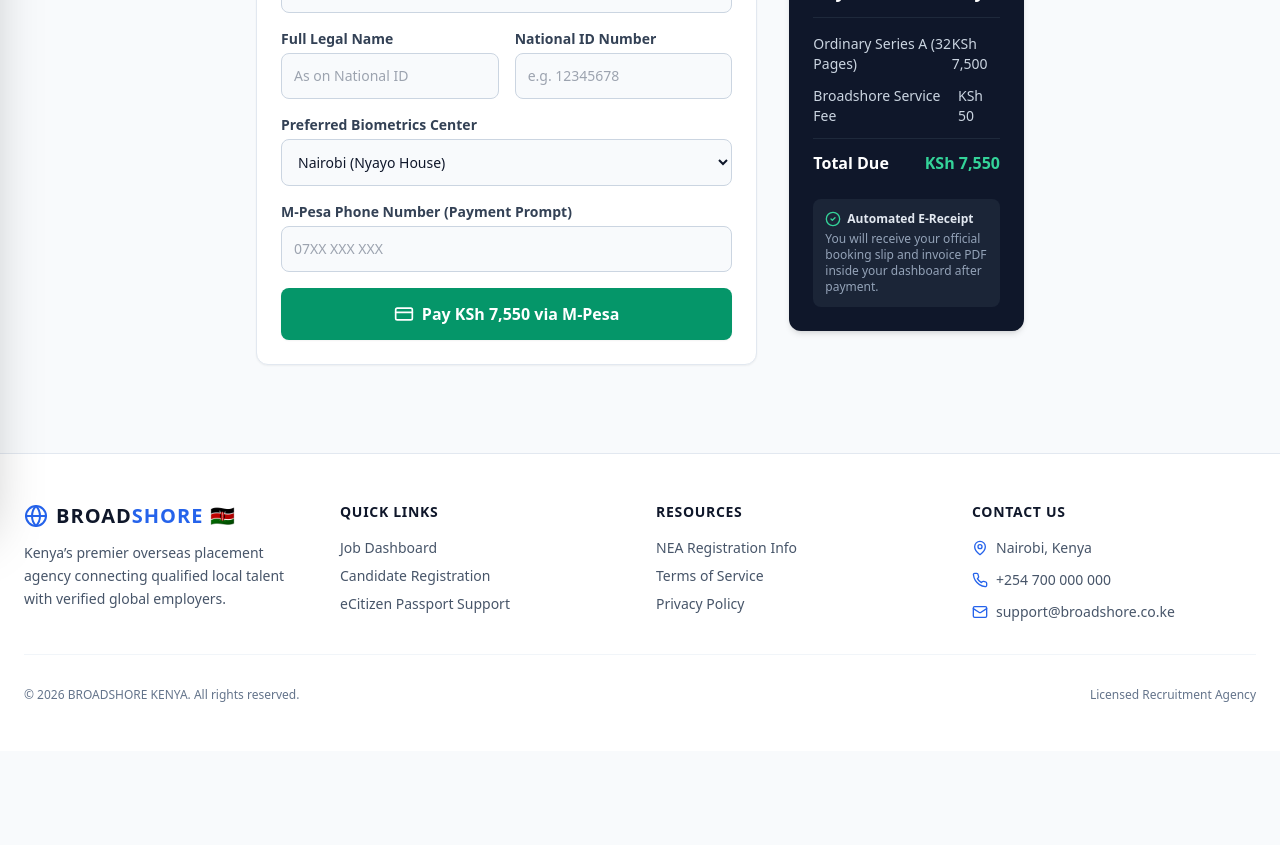
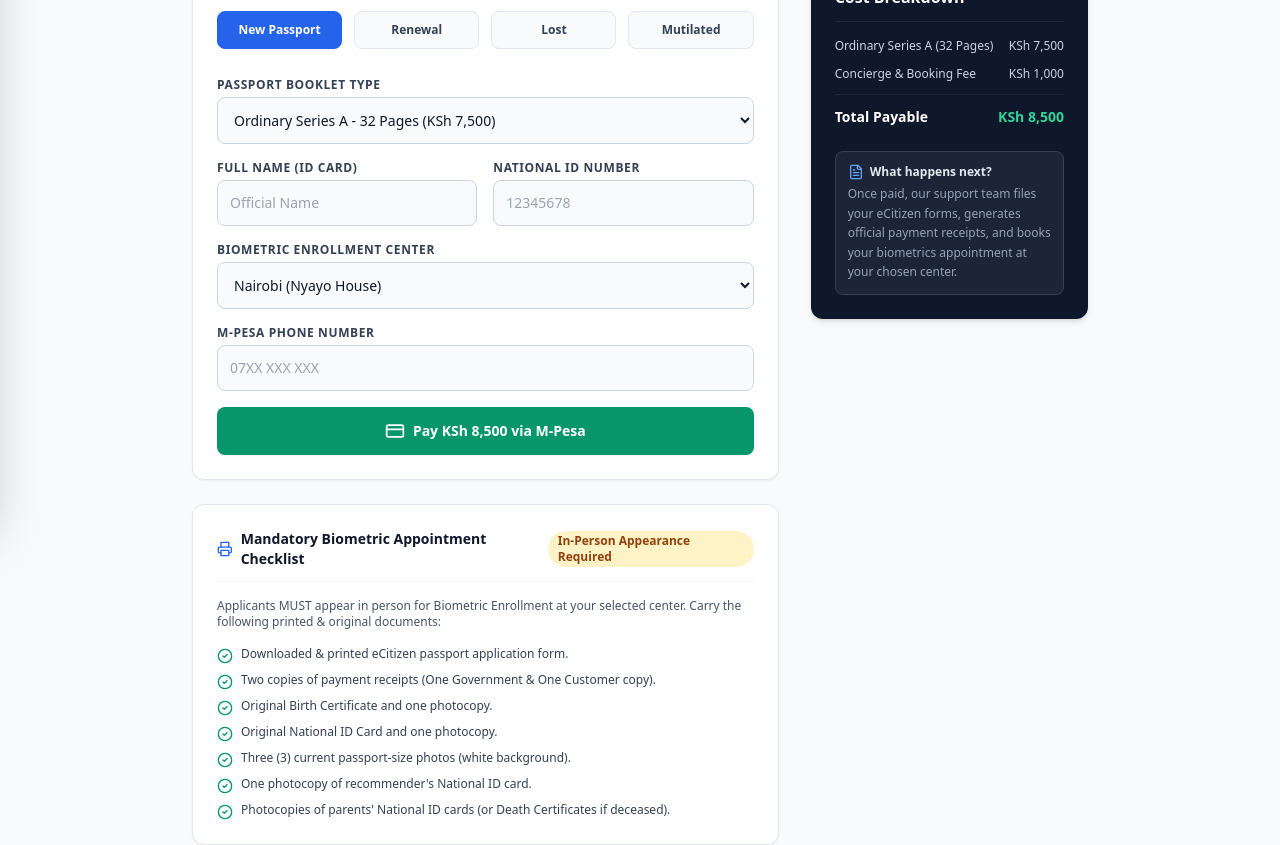
Before and after one commit to protichenoch1/broadshoree, a Next.js app: page /passport in a window 1280 px wide. Shown: the part 280-1125 px from the top of the page. Before the commit the page ends 1031 px from the top, so only its background shows below. Built offline with nearby package versions, Linux system fonts and the light colour scheme.

Commit message:
Adjust passport fees and enhance UI text
Updated service fees for passport types and improved UI text for clarity.

```diff
--- a/app/passport/page.js
+++ b/app/passport/page.js
@@ -1,70 +1,98 @@
 'use client';
+
 import { useState } from 'react';
-import { ShieldCheck, CreditCard, FileText, CheckCircle2 } from 'lucide-react';
+import { ShieldCheck, CreditCard, FileText, CheckCircle2, AlertTriangle, Printer } from 'lucide-react';
 
 export default function PassportPage() {
+  const [applicationType, setApplicationType] = useState('new');
   const [passportType, setPassportType] = useState('series_a');
   const [phoneNumber, setPhoneNumber] = useState('');
   const [loading, setLoading] = useState(false);
 
+  // Broadshore concierge package pricing
   const fees = {
-    series_a: { name: 'Ordinary Series A (32 Pages)', officialFee: 7500, serviceFee: 50 },
-    series_b: { name: 'Ordinary Series B (48 Pages)', officialFee: 9500, serviceFee: 50 },
-    series_c: { name: 'Ordinary Series C (64 Pages)', officialFee: 12500, serviceFee: 50 },
+    series_a: { name: 'Ordinary Series A (32 Pages)', officialFee: 7500, serviceFee: 1000 },
+    series_b: { name: 'Ordinary Series B (48 Pages)', officialFee: 9500, serviceFee: 1000 },
+    series_c: { name: 'Ordinary Series C (64 Pages)', officialFee: 12500, serviceFee: 1000 },
   };
 
-  const selected = fees[passportType];
-  const totalAmount = selected.officialFee + selected.serviceFee;
+  const selectedFee = fees[passportType];
+  const totalAmount = selectedFee.officialFee + selectedFee.serviceFee;
 
   const handlePayment = (e) => {
     e.preventDefault();
     setLoading(true);
 
-    // Simulated M-Pesa STK Push Trigger
     setTimeout(() => {
       setLoading(false);
-      alert(`M-Pesa payment prompt sent to ${phoneNumber} for KSh ${totalAmount.toLocaleString()}. Enter your PIN to complete application.`);
+      alert(`M-Pesa STK Push sent to ${phoneNumber} for KSh ${totalAmount.toLocaleString()}. Enter your PIN to complete application assistance.`);
     }, 1500);
   };
 
   return (
-    <div className="max-w-3xl mx-auto space-y-6">
+    <div className="max-w-4xl mx-auto space-y-8">
       <div>
-        <h1 className="text-2xl md:text-3xl font-bold text-slate-900">Apply for Kenyan Passport</h1>
-        <p className="text-slate-600 text-sm mt-1">Direct eCitizen application assistance & expedited biometrics booking.</p>
+        <h1 className="text-2xl md:text-3xl font-bold text-slate-900">eCitizen Passport Guidance & Application</h1>
+        <p className="text-slate-600 text-sm mt-1">Direct assistance for eCitizen form filing, fee processing, and biometrics booking.</p>
       </div>
 
-      <div className="grid grid-cols-1 md:grid-cols-3 gap-8">
-        {/* Form Column */}
-        <div className="md:col-span-2 bg-white border border-slate-200 p-6 rounded-xl shadow-sm space-y-5">
-          <form onSubmit={handlePayment} className="space-y-4">
+      <div className="grid grid-cols-1 lg:grid-cols-3 gap-8">
+
+        {/* Main Application Form */}
+        <div className="lg:col-span-2 space-y-6">
+          <div className="bg-white border border-slate-200 p-6 rounded-xl shadow-sm space-y-5">
+            <h2 className="text-lg font-bold text-slate-900 border-b border-slate-100 pb-3">1. Select Application Category</h2>
+
+            <div className="grid grid-cols-2 sm:grid-cols-4 gap-3">
+              {[
+                { id: 'new', label: 'New Passport' },
+                { id: 'renewal', label: 'Renewal' },
+                { id: 'lost', label: 'Lost' },
+                { id: 'mutilated', label: 'Mutilated' },
+              ].map((cat) => (
+                <button
+                  key={cat.id}
+                  type="button"
+                  onClick={() => setApplicationType(cat.id)}
+                  className={`py-2.5 px-3 text-xs font-bold rounded-lg border text-center transition ${
+                    applicationType === cat.id
+                      ? 'bg-blue-600 text-white border-blue-600 shadow-sm'
+                      : 'bg-slate-50 text-slate-700 border-slate-200 hover:bg-slate-100'
+                  }`}
+                >
+                  {cat.label}
+                </button>
+              ))}
+            </div>
+
+            <form onSubmit={handlePayment} className="space-y-4 pt-2">
               <div>
-              <label className="block text-sm font-semibold text-slate-700 mb-1">Select Passport Type</label>
+                <label className="block text-xs font-bold uppercase tracking-wider text-slate-700 mb-1">Passport Booklet Type</label>
                 <select
                   value={passportType}
                   onChange={(e) => setPassportType(e.target.value)}
                   className="w-full bg-slate-50 border border-slate-300 rounded-lg p-3 text-sm focus:ring-2 focus:ring-blue-500 text-slate-900 font-medium"
                 >
-                <option value="series_a">Series A - 32 Pages (KSh 7,500)</option>
-                <option value="series_b">Series B - 48 Pages (KSh 9,500)</option>
-                <option value="series_c">Series C - 64 Pages (KSh 12,500)</option>
+                  <option value="series_a">Ordinary Series A - 32 Pages (KSh 7,500)</option>
+                  <option value="series_b">Ordinary Series B - 48 Pages (KSh 9,500)</option>
+                  <option value="series_c">Ordinary Series C - 64 Pages (KSh 12,500)</option>
                 </select>
               </div>
 
               <div className="grid grid-cols-1 sm:grid-cols-2 gap-4">
                 <div>
-                <label className="block text-sm font-semibold text-slate-700 mb-1">Full Legal Name</label>
-                <input type="text" required placeholder="As on National ID" className="w-full bg-slate-50 border border-slate-300 rounded-lg p-3 text-sm text-slate-900" />
+                  <label className="block text-xs font-bold uppercase tracking-wider text-slate-700 mb-1">Full Name (ID Card)</label>
+                  <input type="text" required placeholder="Official Name" className="w-full bg-slate-50 border border-slate-300 rounded-lg p-3 text-sm text-slate-900" />
                 </div>
                 <div>
-                <label className="block text-sm font-semibold text-slate-700 mb-1">National ID Number</label>
-                <input type="text" required placeholder="e.g. 12345678" className="w-full bg-slate-50 border border-slate-300 rounded-lg p-3 text-sm text-slate-900" />
+                  <label className="block text-xs font-bold uppercase tracking-wider text-slate-700 mb-1">National ID Number</label>
+                  <input type="text" required placeholder="12345678" className="w-full bg-slate-50 border border-slate-300 rounded-lg p-3 text-sm text-slate-900" />
                 </div>
               </div>
 
               <div>
-              <label className="block text-sm font-semibold text-slate-700 mb-1">Preferred Biometrics Center</label>
-              <select className="w-full bg-slate-50 border border-slate-300 rounded-lg p-3 text-sm text-slate-900">
+                <label className="block text-xs font-bold uppercase tracking-wider text-slate-700 mb-1">Biometric Enrollment Center</label>
+                <select className="w-full bg-slate-50 border border-slate-300 rounded-lg p-3 text-sm text-slate-900 font-medium">
                   <option value="nairobi">Nairobi (Nyayo House)</option>
                   <option value="mombasa">Mombasa</option>
                   <option value="kisumu">Kisumu</option>
@@ -76,7 +104,7 @@
               </div>
 
               <div>
-              <label className="block text-sm font-semibold text-slate-700 mb-1">M-Pesa Phone Number (Payment Prompt)</label>
+                <label className="block text-xs font-bold uppercase tracking-wider text-slate-700 mb-1">M-Pesa Phone Number</label>
                 <input
                   type="tel"
                   required
@@ -90,7 +118,7 @@
               <button
                 type="submit"
                 disabled={loading}
-              className="w-full bg-emerald-600 hover:bg-emerald-700 text-white font-bold py-3.5 rounded-lg transition flex items-center justify-center gap-2 shadow-sm"
+                className="w-full bg-emerald-600 hover:bg-emerald-700 text-white font-bold py-3.5 rounded-lg transition flex items-center justify-center gap-2 shadow-sm text-sm"
               >
                 <CreditCard className="w-5 h-5" />
                 {loading ? 'Initiating M-Pesa...' : `Pay KSh ${totalAmount.toLocaleString()} via M-Pesa`}
@@ -98,38 +126,117 @@
             </form>
           </div>
 
-        {/* Payment Summary Sidebar */}
-        <div className="bg-slate-900 text-white p-6 rounded-xl shadow-md flex flex-col justify-between h-fit space-y-6">
-          <div>
-            <div className="flex items-center gap-2 text-emerald-400 font-bold text-sm mb-4">
-              <ShieldCheck className="w-5 h-5" /> Verified Processing
+          {/* Interactive Dynamic Biometric Document Checklist */}
+          <div className="bg-white border border-slate-200 p-6 rounded-xl shadow-sm space-y-4">
+            <div className="flex items-center justify-between border-b border-slate-100 pb-3">
+              <h3 className="font-bold text-slate-900 text-sm flex items-center gap-2">
+                <Printer className="w-4 h-4 text-blue-600" /> Mandatory Biometric Appointment Checklist
+              </h3>
+              <span className="text-xs bg-amber-100 text-amber-800 font-bold px-2.5 py-0.5 rounded-full">In-Person Appearance Required</span>
             </div>
 
-            <h3 className="text-lg font-bold border-b border-slate-800 pb-3">Payment Summary</h3>
+            <p className="text-xs text-slate-600">
+              Applicants MUST appear in person for Biometric Enrollment at your selected center. Carry the following printed & original documents:
+            </p>
 
-            <div className="space-y-3 mt-4 text-sm">
+            <ul className="space-y-2 text-xs text-slate-700">
+              <li className="flex items-start gap-2">
+                <CheckCircle2 className="w-4 h-4 text-emerald-600 shrink-0 mt-0.5" />
+                <span>Downloaded & printed eCitizen passport application form.</span>
+              </li>
+              <li className="flex items-start gap-2">
+                <CheckCircle2 className="w-4 h-4 text-emerald-600 shrink-0 mt-0.5" />
+                <span>Two copies of payment receipts (One Government & One Customer copy).</span>
+              </li>
+              <li className="flex items-start gap-2">
+                <CheckCircle2 className="w-4 h-4 text-emerald-600 shrink-0 mt-0.5" />
+                <span>Original Birth Certificate and one photocopy.</span>
+              </li>
+              <li className="flex items-start gap-2">
+                <CheckCircle2 className="w-4 h-4 text-emerald-600 shrink-0 mt-0.5" />
+                <span>Original National ID Card and one photocopy.</span>
+              </li>
+              <li className="flex items-start gap-2">
+                <CheckCircle2 className="w-4 h-4 text-emerald-600 shrink-0 mt-0.5" />
+                <span>Three (3) current passport-size photos (white background).</span>
+              </li>
+              <li className="flex items-start gap-2">
+                <CheckCircle2 className="w-4 h-4 text-emerald-600 shrink-0 mt-0.5" />
+                <span>One photocopy of recommender's National ID card.</span>
+              </li>
+              <li className="flex items-start gap-2">
+                <CheckCircle2 className="w-4 h-4 text-emerald-600 shrink-0 mt-0.5" />
+                <span>Photocopies of parents' National ID cards (or Death Certificates if deceased).</span>
+              </li>
+
+              {/* Conditional Items for Renewal / Replacement */}
+              {(applicationType === 'renewal' || applicationType === 'mutilated') && (
+                <li className="flex items-start gap-2 bg-blue-50 p-2 rounded border border-blue-100 text-blue-900 font-medium">
+                  <CheckCircle2 className="w-4 h-4 text-blue-600 shrink-0 mt-0.5" />
+                  <span>Old passport for replacement plus photocopies of the last three (3) pages.</span>
+                </li>
+              )}
+
+              {applicationType === 'lost' && (
+                <li className="flex items-start gap-2 bg-amber-50 p-2.5 rounded border border-amber-200 text-amber-900 font-medium space-y-1 block">
+                  <div className="flex items-center gap-1.5 font-bold">
+                    <AlertTriangle className="w-4 h-4 text-amber-600 shrink-0" /> Lost Passport Extras Required:
+                  </div>
+                  <p className="text-xs pl-5.5">• Sworn Affidavit</p>
+                  <p className="text-xs pl-5.5">• Official Police Abstract</p>
+                  <p className="text-xs pl-5.5">• Personal Explanation Letter explaining the loss</p>
+                </li>
+              )}
+
+              {applicationType === 'mutilated' && (
+                <li className="flex items-start gap-2 bg-amber-50 p-2.5 rounded border border-amber-200 text-amber-900 font-medium space-y-1 block">
+                  <div className="flex items-center gap-1.5 font-bold">
+                    <AlertTriangle className="w-4 h-4 text-amber-600 shrink-0" /> Mutilated Passport Extras Required:
+                  </div>
+                  <p className="text-xs pl-5.5">• Written explanation letter explaining circumstances of mutilation.</p>
+                </li>
+              )}
+            </ul>
+          </div>
+        </div>
+
+        {/* Payment Summary Sidebar */}
+        <div className="space-y-6">
+          <div className="bg-slate-900 text-white p-6 rounded-xl shadow-md flex flex-col justify-between space-y-6">
+            <div>
+              <div className="flex items-center gap-2 text-emerald-400 font-bold text-xs uppercase tracking-wider mb-4">
+                <ShieldCheck className="w-5 h-5" /> Broadshore Concierge
+              </div>
+
+              <h3 className="text-base font-bold border-b border-slate-800 pb-3">Cost Breakdown</h3>
+
+              <div className="space-y-3 mt-4 text-xs">
                 <div className="flex justify-between text-slate-300">
-                <span>{selected.name}</span>
-                <span>KSh {selected.officialFee.toLocaleString()}</span>
+                  <span>{selectedFee.name}</span>
+                  <span>KSh {selectedFee.officialFee.toLocaleString()}</span>
                 </div>
                 <div className="flex justify-between text-slate-300">
-                <span>Broadshore Service Fee</span>
-                <span>KSh {selected.serviceFee.toLocaleString()}</span>
+                  <span>Concierge & Booking Fee</span>
+                  <span>KSh {selectedFee.serviceFee.toLocaleString()}</span>
                 </div>
-              <div className="border-t border-slate-800 pt-3 flex justify-between font-bold text-base text-white">
-                <span>Total Due</span>
+                <div className="border-t border-slate-800 pt-3 flex justify-between font-bold text-sm text-white">
+                  <span>Total Payable</span>
                   <span className="text-emerald-400">KSh {totalAmount.toLocaleString()}</span>
                 </div>
               </div>
             </div>
 
-          <div className="bg-slate-800/80 p-3 rounded-lg text-xs text-slate-400 space-y-1">
+            <div className="bg-slate-800/80 p-3 rounded-lg text-xs text-slate-400 space-y-1 border border-slate-700">
               <div className="flex items-center gap-1.5 text-slate-200 font-semibold">
-              <CheckCircle2 className="w-4 h-4 text-emerald-400" /> Automated E-Receipt
+                <FileText className="w-4 h-4 text-blue-400" /> What happens next?
               </div>
-            <p>You will receive your official booking slip and invoice PDF inside your dashboard after payment.</p>
+              <p className="text-slate-400 leading-relaxed">
+                Once paid, our support team files your eCitizen forms, generates official payment receipts, and books your biometrics appointment at your chosen center.
+              </p>
             </div>
           </div>
+        </div>
+
       </div>
     </div>
   );
```
Lines whose indentation alone changed are shown as unchanged.
